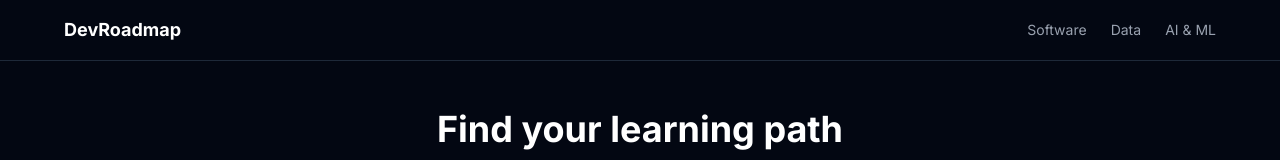
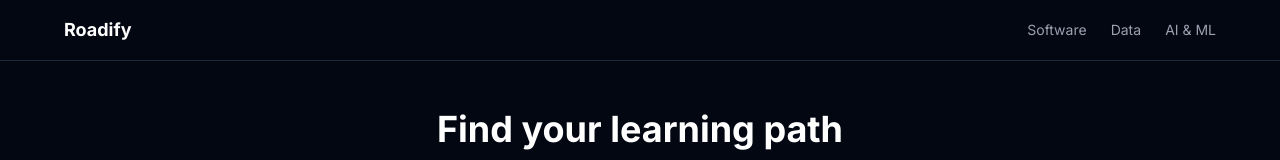
Before and after one commit to arsalanshaikhh/Roadify, a Next.js app: page / in a window 1280 px wide. Shown: the top 160 px of the page. Built offline with nearby package versions, Linux system fonts and the light colour scheme.

Commit message:
feat: rename project to Roadify — update branding, package name, and README

```diff
--- a/package.json
+++ b/package.json
@@ -1,6 +1,6 @@
 {
-  "name": "roadmap-app",
-  "version": "0.1.0",
+  "name": "roadify",
+  "version": "1.0.0",
   "private": true,
   "scripts": {
     "dev": "next dev",
--- a/src/app/layout.tsx
+++ b/src/app/layout.tsx
@@ -9,13 +9,13 @@ const inter = Inter({ subsets: ['latin'] });
 
 export const metadata: Metadata = {
   title: {
-    template: '%s | DevRoadmap',
-    default: 'DevRoadmap — Find your learning path',
+    template: '%s | Roadify',
+    default: 'Roadify — Find your learning path',
   },
   description:
     'Curated learning roadmaps for software engineering, data science, and AI roles — with free resources for every skill.',
   openGraph: {
-    siteName: 'DevRoadmap',
+    siteName: 'Roadify',
     type: 'website',
   },
   twitter: {
--- a/src/app/opengraph-image.tsx
+++ b/src/app/opengraph-image.tsx
@@ -1,7 +1,7 @@
 import { ImageResponse } from 'next/og';
 
 export const runtime = 'edge';
-export const alt = 'DevRoadmap — Find your learning path';
+export const alt = 'Roadify — Find your learning path';
 export const size = { width: 1200, height: 630 };
 export const contentType = 'image/png';
 
@@ -37,7 +37,7 @@ export default function Image() {
             letterSpacing: '-2px',
           }}
         >
-          DevRoadmap
+          Roadify
         </div>
         <div style={{ color: '#94a3b8', fontSize: 32, marginTop: 20 }}>
           Find your learning path
--- a/src/app/robots.ts
+++ b/src/app/robots.ts
@@ -2,7 +2,7 @@ import type { MetadataRoute } from 'next';
 
 export default function robots(): MetadataRoute.Robots {
   const baseUrl =
-    process.env.NEXT_PUBLIC_SITE_URL ?? 'https://devroadmap.vercel.app';
+    process.env.NEXT_PUBLIC_SITE_URL ?? 'https://roadify.vercel.app';
   return {
     rules: { userAgent: '*', allow: '/' },
     sitemap: `${baseUrl}/sitemap.xml`,
--- a/src/app/sitemap.ts
+++ b/src/app/sitemap.ts
@@ -3,7 +3,7 @@ import { getAllRoadmaps, getAllSkillSlugs } from '@/lib/content';
 
 export default function sitemap(): MetadataRoute.Sitemap {
   const baseUrl =
-    process.env.NEXT_PUBLIC_SITE_URL ?? 'https://devroadmap.vercel.app';
+    process.env.NEXT_PUBLIC_SITE_URL ?? 'https://roadify.vercel.app';
 
   const roadmapEntries = getAllRoadmaps().map((r) => ({
     url: `${baseUrl}/roadmap/${r.id}`,
--- a/src/components/Navbar.tsx
+++ b/src/components/Navbar.tsx
@@ -5,7 +5,7 @@ export default function Navbar() {
     <nav className="border-b border-gray-800 bg-gray-950 px-6 py-4">
       <div className="mx-auto flex max-w-6xl items-center justify-between">
         <Link href="/" className="text-lg font-bold text-white">
-          DevRoadmap
+          Roadify
         </Link>
         <div className="flex gap-6 text-sm text-gray-400">
           <Link href="/#software" className="hover:text-white transition-colors">
```
Also changed, not shown: 1 other file (tests, documents, lock files or other folders).
